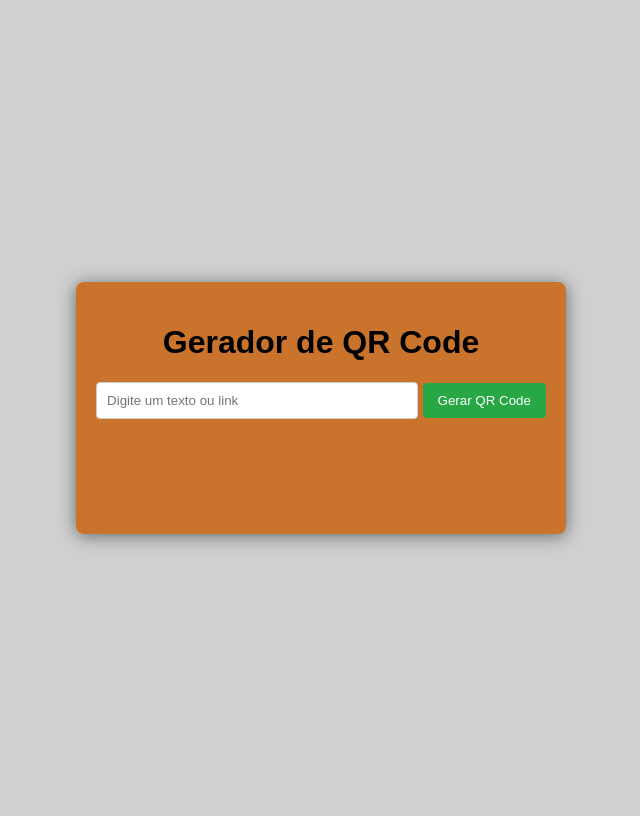
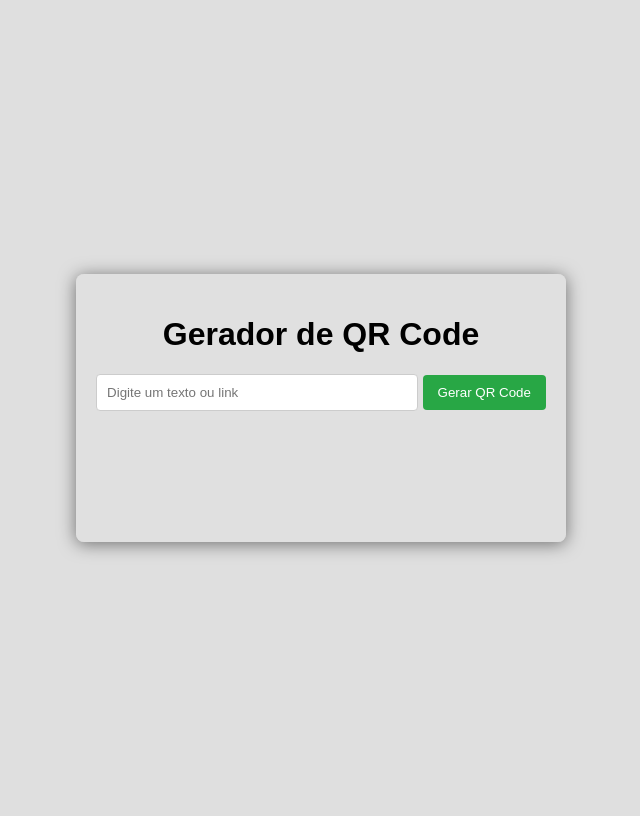
Before and after one commit to guto56/myFiles, a PHP site: page / in a window 1280 px wide. Shown: the whole page, without its empty margins (319-959 px from the left). Run offline with PHP 8.4, Linux system fonts and the light colour scheme.

Commit message:
css de geradorQrCode

```diff
--- a/geradorQrCode/index.html
+++ b/geradorQrCode/index.html
@@ -13,6 +13,7 @@
         <button id="generateBtn">Gerar QR Code</button>
         <div id="qrcodeContainer">
             <img class="opacity" id="qrcode" src="" alt="QR Code" />
+            <p id="mensagem"></p>
         </div>
     </div>
     <script src="script.js"></script>
--- a/geradorQrCode/script.js
+++ b/geradorQrCode/script.js
@@ -6,8 +6,13 @@ document.getElementById('generateBtn').addEventListener('click', function() {
         qrcodeImg.classList.remove('opacity')
         const apiUrl = `https://api.qrserver.com/v1/create-qr-code/?data=${encodeURIComponent(inputText)}&size=200x200`;
         qrcodeImg.src = apiUrl;
+        const mensagem = document.getElementById('mensagem');
+        mensagem.innerText = '';
     } else {
-        alert('Por favor, insira um texto ou link.');
+        const mensagem = document.getElementById('mensagem');
+        mensagem.innerText = 'Por favor, insira um texto ou link.';
+        mensagem.style.color = 'rgb(196, 21, 21)';
+
     }
 });
 
--- a/geradorQrCode/style.css
+++ b/geradorQrCode/style.css
@@ -4,12 +4,12 @@ body {
     justify-content: center;
     align-items: center;
     height: 100vh;
-    background-color: #d1d0d0;
+    background-color: #dfdfdf;
 }
 
 .container {
     text-align: center;
-    background: rgba(200, 91, 2, 0.788);
+    background: rgba(225, 225, 225, 0.788);
     padding: 20px;
     border-radius: 8px;
     box-shadow: 0 2px 17px rgba(0, 0, 0, 0.5);
```
